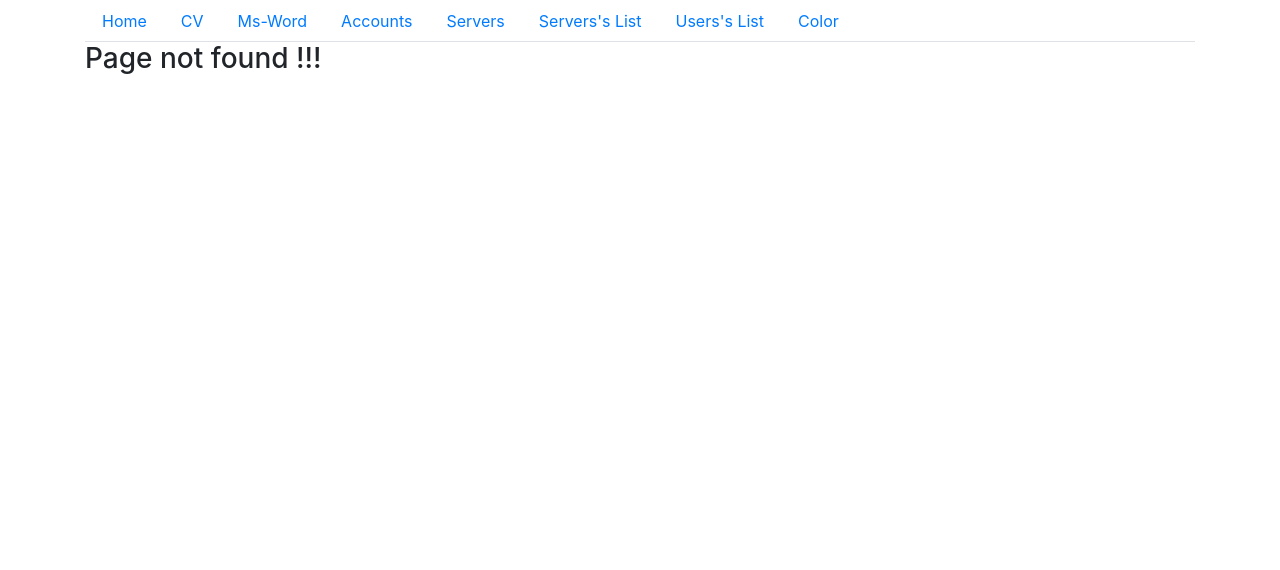
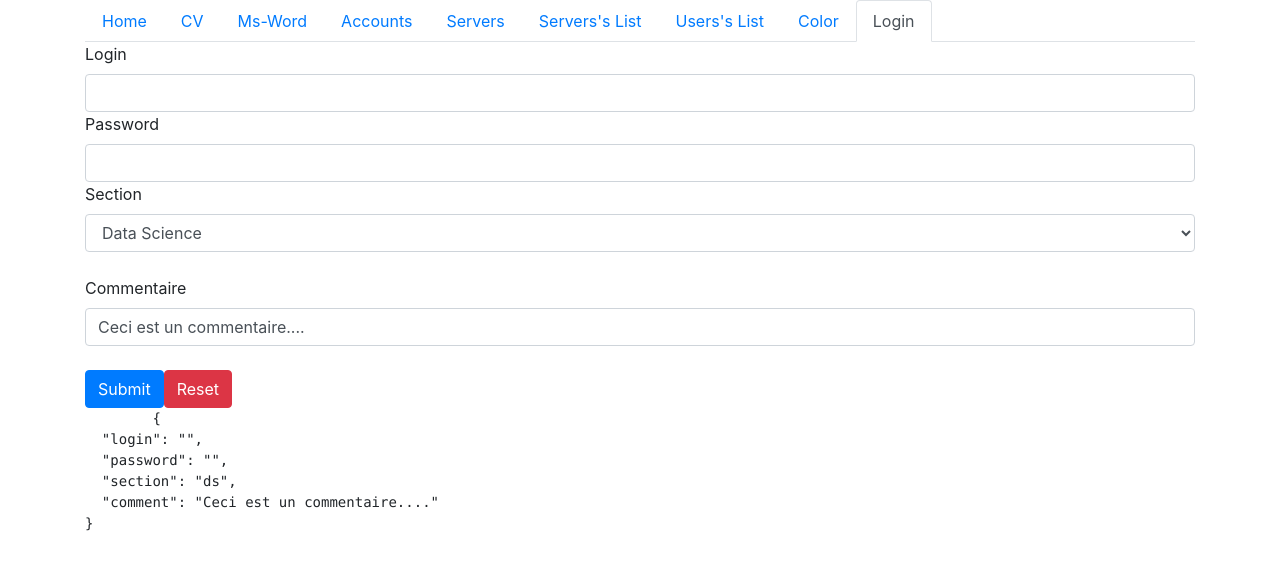
Before and after one commit to n2sy/Cv-Gtec, an Angular app: page /login in a window 1280 px wide. Before the commit this address led to /not-found. Shown: the top 570 px of the page. Built offline with nearby package versions, Linux system fonts and the light colour scheme.

Commit message:
add a login form

```diff
--- a/src/app/app.module.ts
+++ b/src/app/app.module.ts
@@ -34,6 +34,7 @@ import { UsersComponent } from './users/users.component';
 import { ServerComponent } from './server/server.component';
 import { ServersComponent } from './servers/servers.component';
 import { EditServerComponent } from './edit-server/edit-server.component';
+import { LoginComponent } from './login/login.component';
 
 @NgModule({
   declarations: [
@@ -66,7 +67,8 @@ import { EditServerComponent } from './edit-server/edit-server.component';
     UsersComponent,
     ServerComponent,
     ServersComponent,
-    EditServerComponent
+    EditServerComponent,
+    LoginComponent
   ],
   imports: [
     BrowserModule,
--- a/src/app/app.routing.ts
+++ b/src/app/app.routing.ts
@@ -14,6 +14,7 @@ import { ServerComponent } from './server/server.component';
 import { EditServerComponent } from './edit-server/edit-server.component';
 import { UsersComponent } from './users/users.component';
 import { UserComponent } from './user/user.component';
+import { LoginComponent } from './login/login.component';
 
 
 const gtecRoutes : Routes = [
@@ -27,6 +28,7 @@ const gtecRoutes : Routes = [
     {path : 'word', component: MsWordComponent},
     {path : 'accounts', component: HomeAccountsComponent},
     {path : 'servers', component: ManageServerComponent},
+    {path : 'login', component: LoginComponent},
     {path : 'color', component: ColorComponent},
     {path : 'serveurs', component : ServersComponent, children : [
         {path : ':id', component: ServerComponent},
--- a/src/app/edit-server/edit-server.component.html
+++ b/src/app/edit-server/edit-server.component.html
@@ -1,12 +1,14 @@
 <div class="container">
     <div class="row">
         Nom du Serveur : <br>
-        <input type="text" class="form-control">
+        <input type="text" class="form-control" [(ngModel)]="EditedServer.name">
         Status du Serveur : <br>
-        <select class="form-control">
+        <select class="form-control" [ngModel]="EditedServer.status">
             <option value=""></option>
             <option value="online">Online</option>
             <option value="offline">Offline</option>
         </select>
+        <br>
+        <button class="btn btn-primary" (click)="commitChanges()">Valider</button>
     </div>
 </div>
--- a/src/app/edit-server/edit-server.component.ts
+++ b/src/app/edit-server/edit-server.component.ts
@@ -1,4 +1,6 @@
 import { Component, OnInit } from '@angular/core';
+import { ActivatedRoute, Router } from '@angular/router';
+import { ListServersAndUsersService } from '../list-servers-and-users.service';
 
 @Component({
   selector: 'app-edit-server',
@@ -6,10 +8,22 @@ import { Component, OnInit } from '@angular/core';
   styleUrls: ['./edit-server.component.css']
 })
 export class EditServerComponent implements OnInit {
-
-  constructor() { }
+  EditedServer;
+  constructor(private activated : ActivatedRoute,
+    private router : Router,
+    private s : ListServersAndUsersService) { }
 
   ngOnInit() {
+    this.activated.params.subscribe(
+      (reponse) => {
+        this.EditedServer = this.s.getServerById(reponse['id'])
+      }
+    )
+  }
+
+  commitChanges() {
+    this.s.updateServer(this.EditedServer);
+    this.router.navigate(['serveurs', this.EditedServer.id])
   }
 
 }
--- a/src/app/list-servers-and-users.service.ts
+++ b/src/app/list-servers-and-users.service.ts
@@ -29,5 +29,10 @@ getListServers() {
 getServerById(id) {
   return this.ListeServers.find((s) => s.id == id);
 }
+
+updateServer(serverUpdated) {
+  let i = this.ListeServers.indexOf(serverUpdated);
+  this.ListeServers[i] = serverUpdated;
+}
   constructor() { }
 }
--- /dev/null
+++ b/src/app/login/login.component.css
@@ -0,0 +1,6 @@
+
+
+
+.ng-invalid.ng-touched {
+    border-color : red;
+}
--- /dev/null
+++ b/src/app/login/login.component.html
@@ -0,0 +1,25 @@
+<form #f="ngForm" (ngSubmit)="showForm(f)">
+    <label for="login">Login</label>
+    <input ngModel #name="ngModel" required email type="text" class="form-control" name="login" id="login">
+
+    <div class="alert alert-danger" *ngIf="name.invalid && name.dirty" >Veuillez entrer une adresse mail valide !</div>
+    <label for="password">Password</label>
+    <input ngModel type="text" class="form-control" name="password" id="password">
+
+    <label for="section">Section</label>
+    <select [ngModel]="mySection" name="section" id="section" class="form-control">
+        <option value="gl">Génie Logiciel</option>
+        <option value="wm">Web et Mobile</option>
+        <option value="ds">Data Science</option>
+    </select>
+    <br>
+    <label for="comm">Commentaire</label>
+    <input type="text" class="form-control" [(ngModel)]="myComment" name="comment" id="comm">
+    <br>
+    <button class="btn btn-primary">Submit</button>
+    <button class="btn btn-danger" (click)="resetForm(f)">Reset</button>
+
+    <pre>
+        {{ f.value | json}}
+    </pre>
+</form>
--- /dev/null
+++ b/src/app/login/login.component.ts
@@ -0,0 +1,25 @@
+import { Component, OnInit } from '@angular/core';
+
+@Component({
+  selector: 'app-login',
+  templateUrl: './login.component.html',
+  styleUrls: ['./login.component.css']
+})
+export class LoginComponent implements OnInit {
+  mySection = "ds";
+  myComment = "Ceci est un commentaire...."
+  constructor() { }
+
+  ngOnInit() {
+  }
+
+  showForm(f) {
+    console.log(f);
+
+  }
+
+  resetForm(f) {
+    f.reset();
+  }
+
+}
--- a/src/app/navbar/navbar.component.html
+++ b/src/app/navbar/navbar.component.html
@@ -26,4 +26,7 @@
     <li class="nav-item">
       <a class="nav-link" [routerLink]="['color']" routerLinkActive="active">Color</a>
     </li>
+    <li class="nav-item">
+      <a class="nav-link" [routerLink]="['login']" routerLinkActive="active">Login</a>
+    </li>
   </ul>
--- a/src/app/server/server.component.html
+++ b/src/app/server/server.component.html
@@ -3,4 +3,6 @@
 <h6> Le statut du serveur est {{ ser.status }}
 </h6>
 
-<button class="btn btn-success" (click)="goToEdit()">Edit</button>
+<button [disabled]="allow" class="btn btn-success" (click)="goToEdit()">Edit</button>
+
+<div *ngIf="allow" > <strong>Vous n'avez pas les permissions nécessaires pour éditer !</strong></div>
--- a/src/app/server/server.component.ts
+++ b/src/app/server/server.component.ts
@@ -8,6 +8,7 @@ import { ListServersAndUsersService } from '../list-servers-and-users.service';
   styleUrls: ['./server.component.css']
 })
 export class ServerComponent implements OnInit {
+  allow : boolean = false;
   ser : { id : number, name: String, status : String};
 
   constructor(private activ : ActivatedRoute,
@@ -19,6 +20,12 @@ export class ServerComponent implements OnInit {
       (reponse : Params) => {
         this.ser = this.serv.getServerById(reponse['id'])
       }
+    );
+
+    this.activ.queryParams.subscribe(
+      (querypar) => {
+        this.allow = querypar['allowEdit'] == 1 ? false : true;
+      }
     )
   }
 
--- a/src/app/servers/servers.component.html
+++ b/src/app/servers/servers.component.html
@@ -5,6 +5,7 @@
                 <a class="list-group-item"
                 *ngFor="let s of ListeServers"
                 [routerLink]="['/serveurs', s.id]"
+                [queryParams]="{allowEdit : s.id == 3 ? 1 : 0}"
                 >{{ s.name }}</a>
             </div>
         </div>
```
Also changed, not shown: 1 other file (tests, documents, lock files or other folders).
